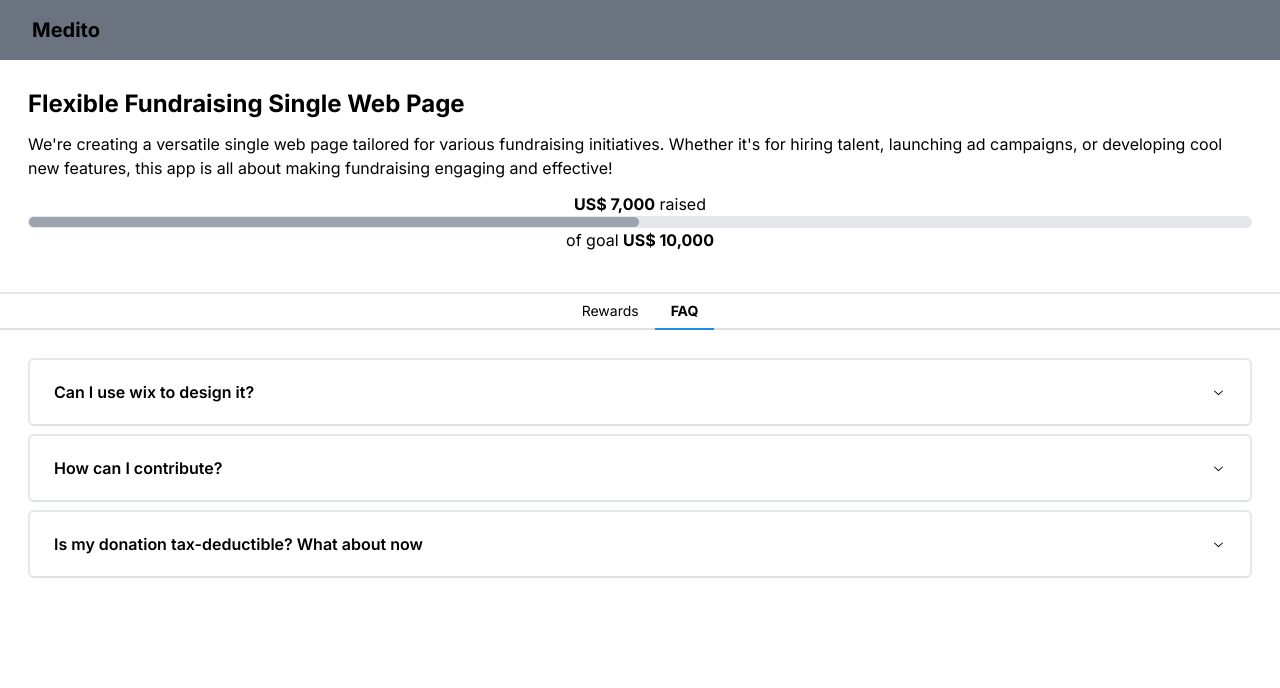
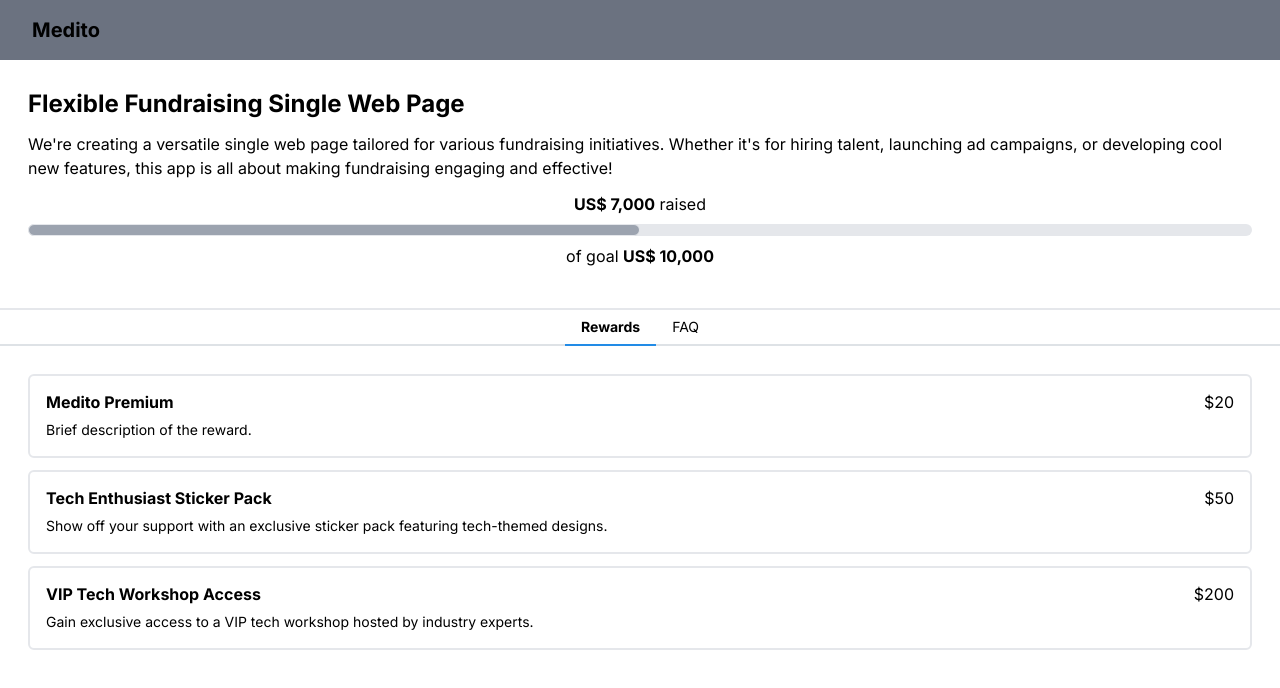
Before and after one commit to bensuwun/medito-fundraising, a Next.js app: page / in a window 1280 px wide. Shown: the top 688 px of the page. Built offline with nearby package versions, Linux system fonts and the light colour scheme.

Commit message:
Created ProjectDetails component, small design revisions

```diff
--- a/src/app/page.tsx
+++ b/src/app/page.tsx
@@ -1,6 +1,6 @@
+import project from "../../public/project.json";
 import Navbar from "../components/Navbar";
-import Progress from "../components/project/Progress";
-import project from "../../public/project.json";
+import ProjectDetails from "../components/project/ProjectDetails";
 import ProjectTabs from "../components/project/ProjectTabs/ProjectTabs";
 
 export default function Home() {
@@ -10,19 +10,13 @@ export default function Home() {
     <>
       <Navbar />
 
-      <div className="container flex flex-col gap-3 p-7">
-        <h1 className="font-bold text-2xl">{proj.name}</h1>
-        <p>{proj.description}</p>
-        {/* Progress Bar */}
-        <Progress />
+      <ProjectDetails
+        name={proj.name}
+        description={proj.description}
+        targetAmt={proj.targetAmt}
+      />
 
-        {/* Donate Button */}
-        <div>
-
-        </div>
-      </div>
-
-      {/* Tabs */}
+      {/* Tabs and Panels */}
       <ProjectTabs
         rewards={proj.rewardsCollection.items}
         faqs={proj.faqsCollection.items}
--- a/src/components/project/FAQs.tsx
+++ b/src/components/project/FAQs.tsx
@@ -22,7 +22,7 @@ export default function FAQs(
 {
     const accordionItems = items.map(item => {
         return (
-            <Accordion.Item key={item.sys.id} value={item.sys.id} className="p-2 rounded-md mb-2 border-2">
+            <Accordion.Item key={item.sys.id} value={item.sys.id} className="rounded-md mb-2 border-2">
                 <Accordion.Control>
                     <h3 className="font-semibold mr-2">{item.question}</h3>
                 </Accordion.Control>
--- a/src/components/project/Progress.tsx
+++ b/src/components/project/Progress.tsx
@@ -7,7 +7,7 @@ import { Button } from "@mantine/core";
  */
 export default function ProgressBar() {
     return (
-        <div className="flex flex-col items-center">
+        <div className="flex flex-col items-center gap-2">
             <p>
                 <span className="font-bold">US$ 7,000</span> raised
             </p>
--- /dev/null
+++ b/src/components/project/ProjectDetails.tsx
@@ -0,0 +1,30 @@
+import Progress from "./Progress";
+
+/**
+ * Displays the title, description, and the current progress and target goal of the fundraising initiative.
+ */
+export default function ProjectDetails (
+    {
+        name,
+        description,
+        targetAmt
+    } : {
+        name: string,
+        description: string,
+        targetAmt: number
+    })
+{
+    return (
+        <div className="flex flex-col gap-3 p-7">
+            <h1 className="font-bold text-2xl">{name}</h1>
+            <p>{description}</p>
+            {/* Progress Bar */}
+            <Progress />
+
+            {/* Donate Button */}
+            <div>
+
+            </div>
+        </div>
+    )
+}
--- a/src/components/project/ProjectTabs/ProjectTabs.tsx
+++ b/src/components/project/ProjectTabs/ProjectTabs.tsx
@@ -17,7 +17,7 @@ export default function ProjectTabs (
         faqs: any
     }) {
     return (
-        <Tabs defaultValue="faq" classNames={classes} className="border-t-2">
+        <Tabs defaultValue="rewards" classNames={classes} className="border-t-2">
           <Tabs.List justify="center">
               <Tabs.Tab value="rewards">
                   Rewards
```
